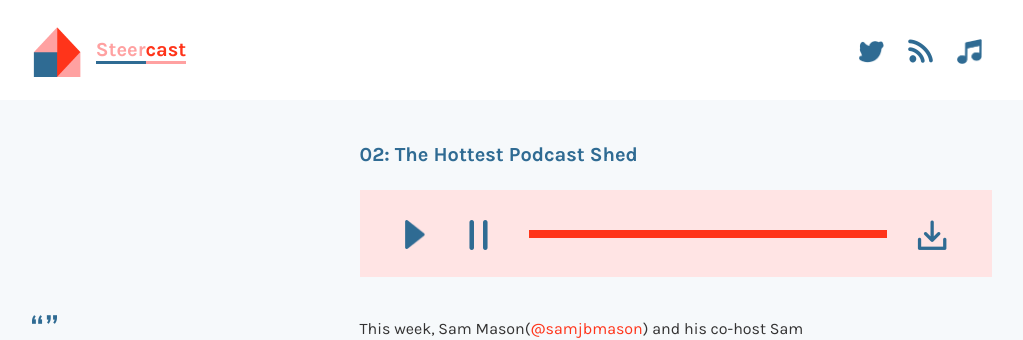
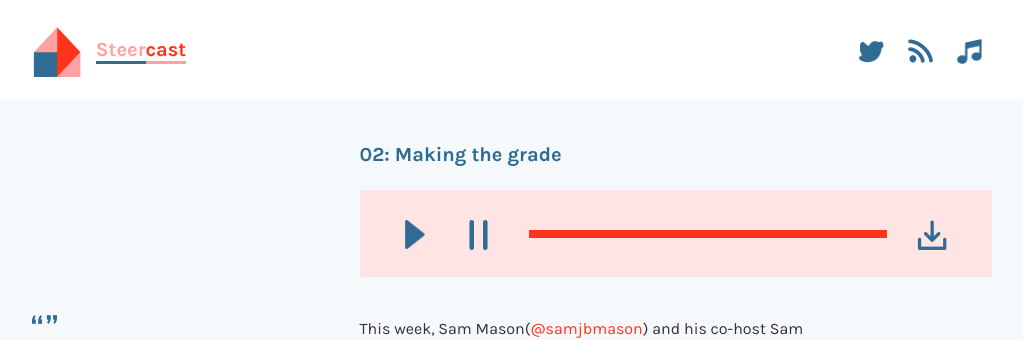
Before and after one commit to vivienney/podcast, a Jekyll site: the page built from _episodes/02.markdown, in a window 1280 px wide and 1001 px high. Shown: the top 340 px of the window, without its empty margins (128-1151 px from the left). Built offline with Jekyll 4.4.1, drawn with Linux system fonts in a browser that asks for light colours.

Commit message:
Change Episode 2 title

```diff
--- a/_episodes/02.markdown
+++ b/_episodes/02.markdown
@@ -1,7 +1,7 @@
 ---
 layout: post
 title: "02"
-long_title: "02: The Hottest Podcast Shed"
+long_title: "02: Making the grade"
 date: 2015-01-13 10:30:00
 quote: "There are plenty of career opportunities for people who want to learn to code"
 audio_link: "http://steer-podcast.s3-eu-west-1.amazonaws.com/02.mp3"
```
